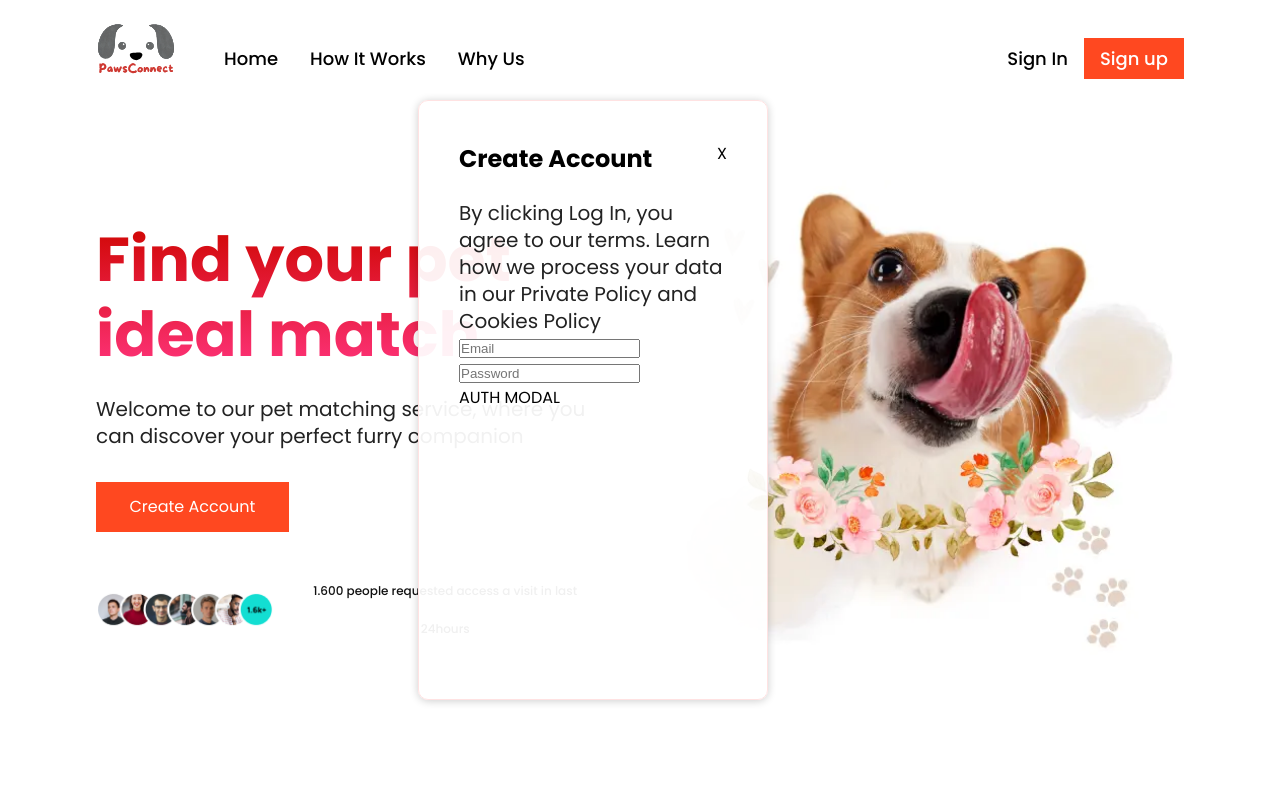
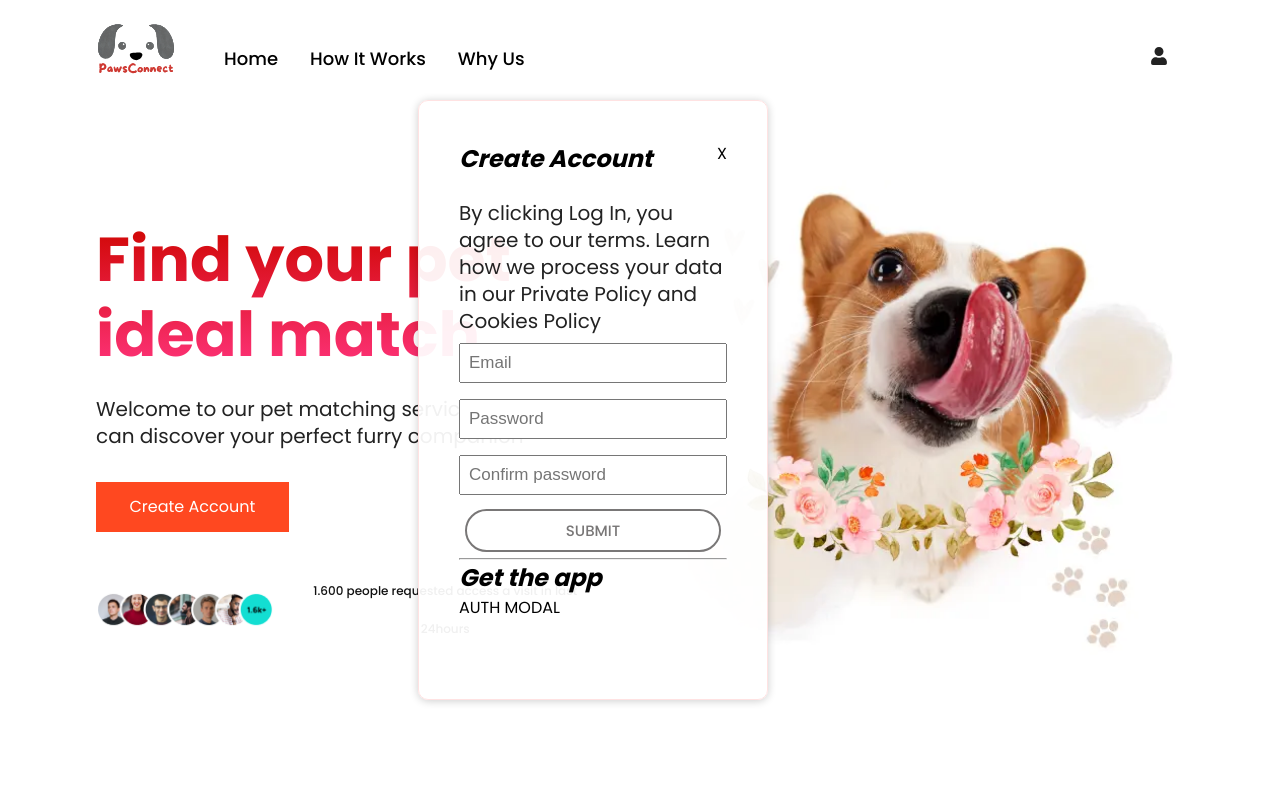
Before and after one commit to arkhanis/React_PawConnect, a React (Vite) app: page / in a window 1280 px wide. Both pictures are taken after a click on the button "Create Account". Shown: the top 800 px of the page. Built offline with nearby package versions, Linux system fonts and the light colour scheme.

Commit message:
auth modal

```diff
--- a/src/components/authModal/AuthModal.jsx
+++ b/src/components/authModal/AuthModal.jsx
@@ -2,13 +2,14 @@ import React from 'react'
 import './authModal.css'
 import { useState } from 'react'
 
-const AuthModal = ({setShowModal}) => {
+const AuthModal = ({ setShowModal }) => {
 
   const [email, setEmail] = useState(null)
   const [password, setPassword] = useState(null)
   const [confirmPassword, setConfirmPassword] = useState(null)
   const [error, setError] = useState(null)
 
+  const isSignUp = true
 
   const handleClick = () => {
     setShowModal(false)
@@ -16,9 +17,16 @@ const AuthModal = ({setShowModal}) => {
 
   const handleSubmit = (e) => {
     e.preventDefault()
+    try {
+      if (isSignUp && (password !== confirmPassword)) {
+        setError('Passwords do not match!')
+      }
+      console.log("make a post request to our database")
+    } catch (error) {
+      console.log(error)
+    }
   }
 
-    const isSignUp = true
 
   return (
     <div className='auth-modal scale-up-center'>
@@ -26,6 +34,7 @@ const AuthModal = ({setShowModal}) => {
 
       <h2>{isSignUp ? "Create Account" : "Log In"}</h2>
       <p>By clicking Log In, you agree to our terms. Learn how we process your data in our Private Policy and Cookies Policy</p>
+
       <form onSubmit={handleSubmit}>
         <input
           type="email"
@@ -43,7 +52,21 @@ const AuthModal = ({setShowModal}) => {
           required={true}
           onChange={(e) => setPassword(e.target.value)}
         />
+        { isSignUp && <input
+          type="password"
+          id='password-check'
+          name='password-check'
+          placeholder="Confirm password"
+          required={true}
+          onChange={(e) => setConfirmPassword(e.target.value)}
+        />}
+
+        <input type="submit" className='secondary-button' />
+
       </form>
+
+      <hr />
+      <h2>Get the app</h2>
       AUTH MODAL
     </div>
   )
--- a/src/components/authModal/authmodal.css
+++ b/src/components/authModal/authmodal.css
@@ -17,3 +17,38 @@
 .close-icon {
     float: right;
 }
+
+.secondary-button{
+    background-color: #fff;
+    color: rgb(121, 119, 119);
+    font-weight: 500;
+    font-family: var(--font-family);
+    font-size: 15px;
+    text-transform: uppercase;
+    padding: 8px 30px;
+    border-radius: 30px;
+    border: solid 2px rgb(121, 119, 119);
+    margin: 6px;
+    cursor: pointer;
+}
+
+.secondary-button:hover{
+    color: rbg(48,48,48);
+    border: solid 2px rbg(48,48,48);
+}
+
+h2{
+    font-style: italic;
+}
+
+.auth-modal form{
+    display: flex;
+    flex-direction: column;
+}
+
+.auth-modal input[type="password"],
+.auth-modal input[type="email"] {
+    margin: 8px 0;
+    padding: 8px;
+    font-size: 17px;
+}
--- a/src/components/navbar/Navbar.jsx
+++ b/src/components/navbar/Navbar.jsx
@@ -1,6 +1,7 @@
 import React, { useState } from 'react';
 import './navbar.css';
 import { RiMenu3Line, RiCloseLine } from 'react-icons/ri';
+import { FaUser } from 'react-icons/fa';
 import logo from '../../assets/logo.svg';
 
 const Menu = () => (
@@ -13,7 +14,7 @@ const Menu = () => (
 
 const Navbar = () => {
 
-  const [toggleMenu, setToggleMenu] = useState(false);
+const [toggleMenu, setToggleMenu] = useState(false);
 
 
   return (
@@ -29,8 +30,9 @@ const Navbar = () => {
       </div>
 
       <div className='pawsC__navbar-sign'>
-        <p>Sign in</p>
-        <button type='button'>Sign up</button>
+        <button type='button'>
+          <FaUser />
+        </button>
       </div>
 
       <div className='pawsC__navbar-menu'>
--- a/src/components/navbar/navbar.css
+++ b/src/components/navbar/navbar.css
@@ -45,7 +45,7 @@
     cursor: pointer;
 }
 
-.pawsC__navbar-sign{
+.pawsC__navbar-sign {
     color: #fff;
     display: flex;
     justify-content: flex-end;
@@ -60,8 +60,7 @@
 .pawsC__navbar-sign button,
 .pawsC__navbar-menu_container button {
     padding: 0.5rem 1rem;
-    color: #fff;
-    background: #FF4820;
+    color: #222;
     font-family: var(--font-family);
     font-weight: 500;
     font-size: 18px;
@@ -69,21 +68,21 @@
     border: none;
     outline: none;
     cursor: pointer;
+    background: none;
 }
 
-.pawsC__navbar-sign button:hover{
-    border-radius: 20px 20px 20px 20px;
-    background: linear-gradient(180deg, rgb(233, 4, 0) 0%, rgb(248, 124, 167) 100%);
+.pawsC__navbar-sign button:hover {
+    transform: scale(1.2);
     transition: all 0.45s ease;
 }
 
-.pawsC__navbar-menu{
+.pawsC__navbar-menu {
     display: none;
     margin-left: 1rem;
     position: relative;
 }
 
-pawsC__navbar-menu svg{
+pawsC__navbar-menu svg {
     cursor: pointer;
 }
 
@@ -105,7 +104,7 @@ pawsC__navbar-menu svg{
     box-shadow: 0 0 5 rpga(0, 0, 0, 0.2);
 }
 
-.pawsC__navbar-menu_container p{
+.pawsC__navbar-menu_container p {
     margin: 1rem 0;
 }
 
@@ -125,15 +124,16 @@ pawsC__navbar-menu svg{
 }
 
 @media screen and (max-width: 700px) {
-    .pawsC__navbar{
+    .pawsC__navbar {
         padding: 2rem 4rem;
     }
 }
 
 @media screen and (max-width: 550px) {
-    .pawsC__navbar{
+    .pawsC__navbar {
         padding: 2rem;
     }
+
     .pawsC__navbar-sign {
         display: none;
     }
--- a/src/containers/header/Header.jsx
+++ b/src/containers/header/Header.jsx
@@ -9,6 +9,9 @@ import { useState } from "react";
 
 const Header = () => {
 
+  const [showModal, setShowModal] = useState(false)
+  const [isSignUp, setIsSignUp] = useState(true)
+
   const authToken = false
 
   const handleClick = () => {
@@ -16,7 +19,6 @@ const Header = () => {
     setShowModal(true)
   }
 
-  const [showModal, setShowModal] = useState(false)
 
   return (
     <div className="pawsC__header section__padding" id="home">
```
Lines whose indentation alone changed are shown as unchanged.
